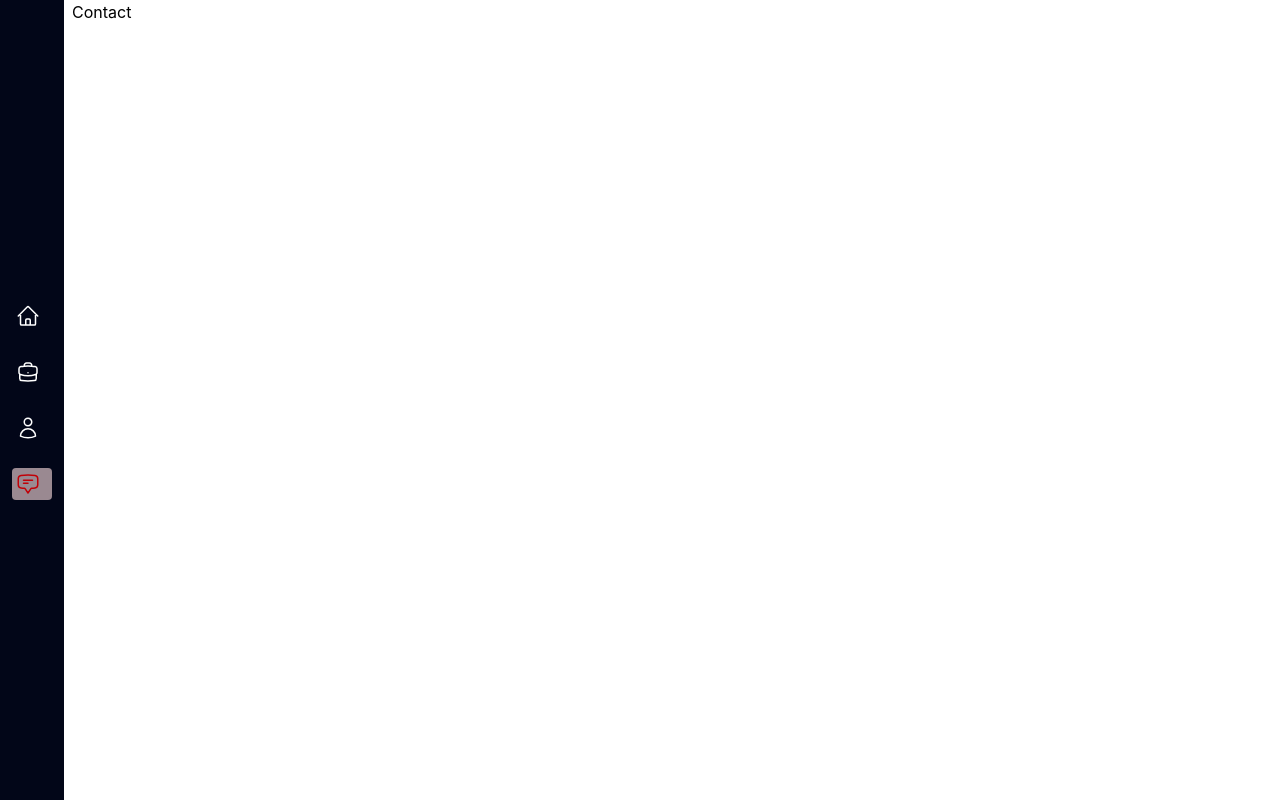
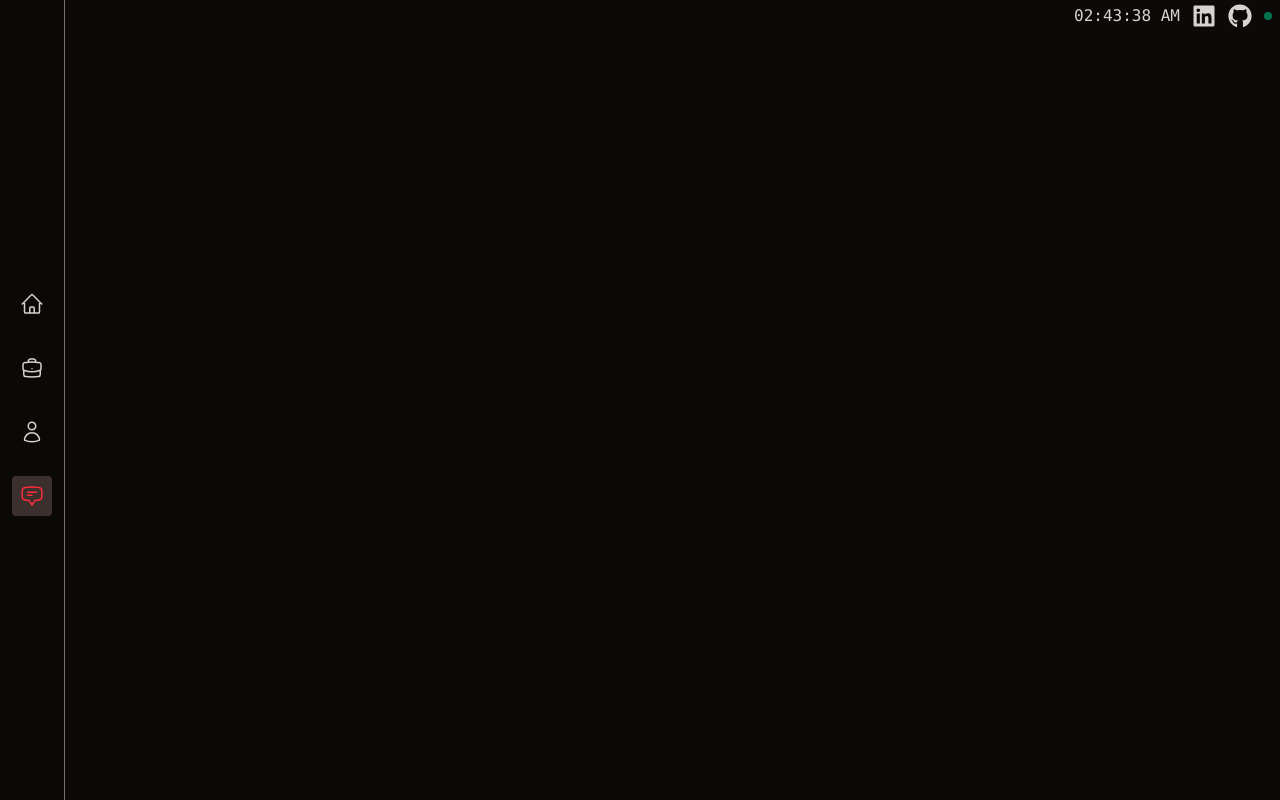
Before and after one commit to RavingIsASport/gustavoReactLatest, a React (Vite) app: page /contact in a window 1280 px wide. Built offline with nearby package versions, Linux system fonts and the light colour scheme.

Commit message:
added more styiling to navabrs and added a bar for LinkedIn and Githb

```diff
--- a/package.json
+++ b/package.json
@@ -13,6 +13,7 @@
     "@tailwindcss/vite": "^4.2.2",
     "react": "^19.2.4",
     "react-dom": "^19.2.4",
+    "react-icons": "^5.6.0",
     "react-router": "^7.13.2",
     "tailwindcss": "^4.2.2"
   },
--- a/src/App.tsx
+++ b/src/App.tsx
@@ -5,10 +5,12 @@ import About from "./Pages/About";
 import Experience from "./Pages/Experience";
 import Contact from "./Pages/Contact";
 import DesktopNavbar from "./components/DesktopNavbar";
+import ProfileLinks from "./components/ProfileLinks";
 
 function App() {
   return (
-    <div className="">
+    <div className="bg-stone-950  min-h-screen">
+      <ProfileLinks />
       <MobileNavbar />
       <DesktopNavbar />
       <main className="px-3 md:fixed md:left-15">
--- a/src/Pages/Contact.tsx
+++ b/src/Pages/Contact.tsx
@@ -1,3 +1,3 @@
 export default function Contact() {
-  return <div>Contact</div>;
+  return <div></div>;
 }
--- a/src/components/DesktopNavbar.tsx
+++ b/src/components/DesktopNavbar.tsx
@@ -1,20 +1,23 @@
 import { NavLink } from "react-router";
 
-let iconsTabStyle = "text-xs flex p-1 hover:cursor-pointer";
+let iconsTabStyle = "text-xs flex p-2 hover:cursor-pointer";
 
 let spanStyle = "ml-5 self-center overflow-hidden";
+
+let activeTabStyle = (a: any) =>
+  a.isActive ? "text-red-500 bg-red-200/20 rounded" : "text-stone-300";
 
 export default function DesktopNavbar() {
   return (
     <>
-      <nav className="bg-slate-950 group w-[5%] fixed left-0 top-0 bottom-0 p-3 z-1 hidden  transition-all duration-700 hover:w-[15%] md:flex md:flex-col">
+      <nav className="bg-stone-950/10 hover:backdrop-blur-xs group w-16.25 fixed left-0 top-0 bottom-0 p-3 border-r border-stone-500 z-2 hidden  transition-all duration-700 hover:w-[25%] lg:hover:w-[20%] md:flex md:flex-col">
         {/* Navigation tabs */}
         <div className="container mx-auto h-full flex flex-col justify-center gap-6">
           {/* Home icon tab */}
           <NavLink
             to="/"
             className={({ isActive }) =>
-              `${iconsTabStyle} ${isActive ? "text-red-700 bg-red-100/60 rounded" : "text-white"}`
+              `${iconsTabStyle} ${activeTabStyle({ isActive })}`
             }
           >
             <svg
@@ -39,7 +42,7 @@ export default function DesktopNavbar() {
           <NavLink
             to="/experience"
             className={({ isActive }) =>
-              `text-xs ${iconsTabStyle} ${isActive ? "text-red-700 bg-red-100/60 rounded" : "text-white"}`
+              `text-xs ${iconsTabStyle} ${activeTabStyle({ isActive })}`
             }
           >
             <svg
@@ -65,7 +68,7 @@ export default function DesktopNavbar() {
           <NavLink
             to="/about"
             className={({ isActive }) =>
-              `text-xs ${iconsTabStyle} ${isActive ? "text-red-700 bg-red-100/60 rounded" : "text-white"}`
+              `text-xs ${iconsTabStyle} ${activeTabStyle({ isActive })}`
             }
           >
             <svg
@@ -91,7 +94,7 @@ export default function DesktopNavbar() {
           <NavLink
             to="/contact"
             className={({ isActive }) =>
-              `text-xs ${iconsTabStyle} ${isActive ? "text-red-700 bg-red-100/60 rounded" : "text-white"}`
+              `text-xs ${iconsTabStyle} ${activeTabStyle({ isActive })}`
             }
           >
             <svg
--- a/src/components/MobileNavbar.tsx
+++ b/src/components/MobileNavbar.tsx
@@ -1,19 +1,22 @@
 import { NavLink } from "react-router";
 
-let iconsTabStyle = "flex flex-col items-center gap-1 hover:cursor-pointer ";
+let iconsTabStyle =
+  "text-xs flex flex-col items-center gap-1 hover:cursor-pointer ";
+
+let activeIconStyle = (a: any) => (a ? "text-red-500" : "text-stone-300");
 
 export default function MobileNavbar() {
   return (
     <>
       {/* Navigation Mobile bar */}
-      <nav className="bg-slate-950 text-white p-4 fixed bottom-0 right-0 left-0 md:hidden">
+      <nav className="bg-stone-950 p-4 border-t border-stone-500 fixed bottom-0 right-0 left-0 md:hidden">
         {/* Navigation tabs */}
         <div className="container mx-auto flex justify-around items-center ">
           {/* Home icon tab */}
           <NavLink
             to="/"
             className={({ isActive }) =>
-              `text-xs ${iconsTabStyle} ${isActive ? "text-red-700" : "text-white"}`
+              `${iconsTabStyle} ${activeIconStyle(isActive)}`
             }
           >
             <svg
@@ -38,7 +41,7 @@ export default function MobileNavbar() {
           <NavLink
             to="/experience"
             className={({ isActive }) =>
-              `text-xs ${iconsTabStyle} ${isActive ? "text-red-700" : "text-white"}`
+              `${iconsTabStyle} ${activeIconStyle(isActive)}`
             }
           >
             <svg
@@ -64,7 +67,7 @@ export default function MobileNavbar() {
           <NavLink
             to="/about"
             className={({ isActive }) =>
-              `text-xs ${iconsTabStyle} ${isActive ? "text-red-700" : "text-white"}`
+              `${iconsTabStyle} ${activeIconStyle(isActive)}`
             }
           >
             <svg
@@ -90,7 +93,7 @@ export default function MobileNavbar() {
           <NavLink
             to="/contact"
             className={({ isActive }) =>
-              `text-xs ${iconsTabStyle} ${isActive ? "text-red-700" : "text-white"}`
+              `${iconsTabStyle} ${activeIconStyle(isActive)}`
             }
           >
             <svg
--- /dev/null
+++ b/src/components/ProfileLinks.tsx
@@ -0,0 +1,45 @@
+import { FaGithub, FaLinkedin } from "react-icons/fa6";
+import { useState } from "react";
+
+export default function ProfileLinks() {
+  // Get the current time and update it every second
+  let [time, setTime] = useState(
+    new Date().toLocaleTimeString("en-US", {
+      hour: "2-digit",
+      minute: "2-digit",
+      second: "2-digit",
+      hour12: true,
+    }),
+  );
+  // Update date state
+  function updateTime() {
+    setTime(
+      new Date().toLocaleTimeString("en-US", {
+        hour: "2-digit",
+        minute: "2-digit",
+        second: "2-digit",
+        hour12: true,
+      }),
+    );
+  }
+  //set interval to update time every second
+  setInterval(updateTime, 1000);
+
+  return (
+    <div className="flex justify-end gap-1.5 text-2xl px-2 p-1 md:gap-3">
+      <span className="text-stone-300 text-base font-mono hidden md:flex">
+        {time}
+      </span>
+      <a
+        target="_blank"
+        href="https://www.linkedin.com/in/gustavo-garcia-76b264217/"
+      >
+        <FaLinkedin className="text-stone-300 hover:text-stone-100" />
+      </a>
+      <a target="_blank" href="https://github.com/RavingIsASport">
+        <FaGithub className="text-stone-300 hover:text-stone-100" />
+      </a>
+      <span className="rounded-full self-center bg-emerald-600 w-2 h-2 animate-pulse"></span>
+    </div>
+  );
+}
```
Also changed, not shown: 2 other files (tests, documents, lock files or other folders).
